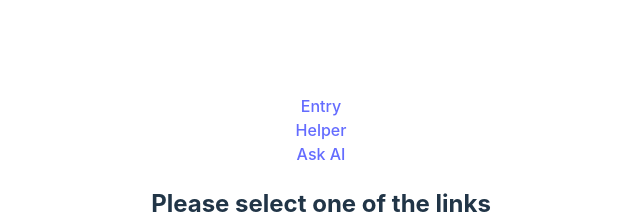
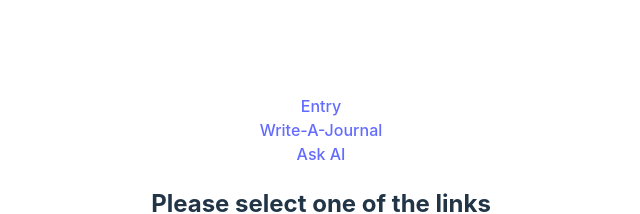
Before and after one commit to rtocastro/helpyhelperton, a React (Vite) app in the folder journalhelper/: page /mainpage in a window 1280 px wide. Shown: the part 210-424 px from the top of the page, without its empty margins (319-959 px from the left). Built offline with nearby package versions, Linux system fonts and the light colour scheme.

Commit message:
made readme and changed link from mainpage in navtabs

```diff
--- a/journalhelper/src/components/NavTabs.jsx
+++ b/journalhelper/src/components/NavTabs.jsx
@@ -18,7 +18,7 @@ function NavTabs() {
           to="/HelperMaker"
           className={currentPage === '/Helper' ? 'nav-link active' : 'nav-link'}
         >
-          Helper
+          Write-A-Journal
         </Link>
         <div className="nav-item">
 
```
Also changed, not shown: 1 other file (tests, documents, lock files or other folders).
